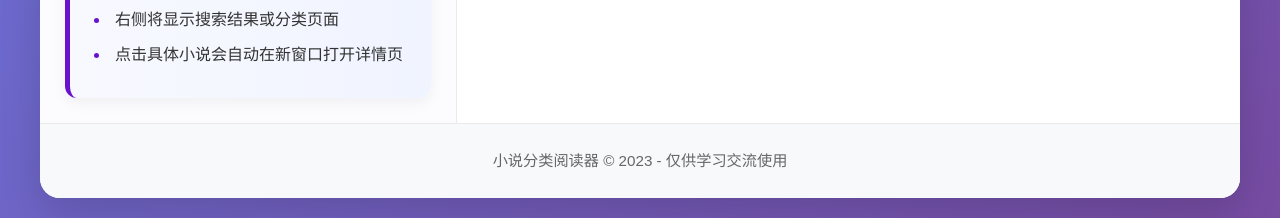
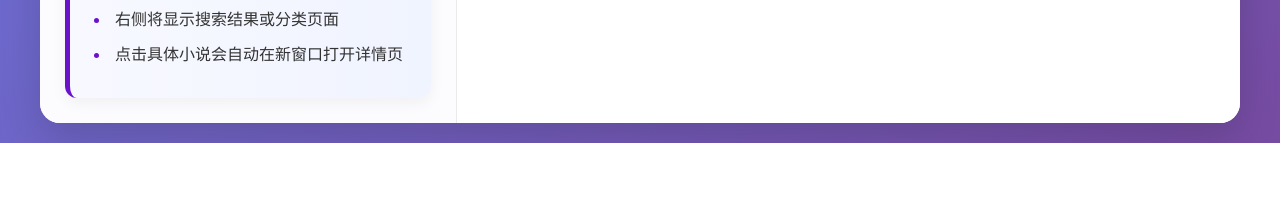
Before and after one commit to kongbai-shike/novel_download, a plain HTML site: page index.html in a window 1280 px wide. Shown: the part 1017-1235 px from the top of the page. After the commit the page ends 1160 px from the top, so only its background shows below. Drawn offline with Linux system fonts and the light colour scheme.

Commit message:
Update index.html

```diff
--- a/index.html
+++ b/index.html
@@ -53,12 +53,9 @@
                 </div>
             </div>
         </div>
-
-        <footer>
-            <p>小说分类阅读器 &copy; 2023 - 仅供学习交流使用</p>
-        </footer>
     </div>
 
     <script src="script.js"></script>
 </body>
+
 </html>
```
